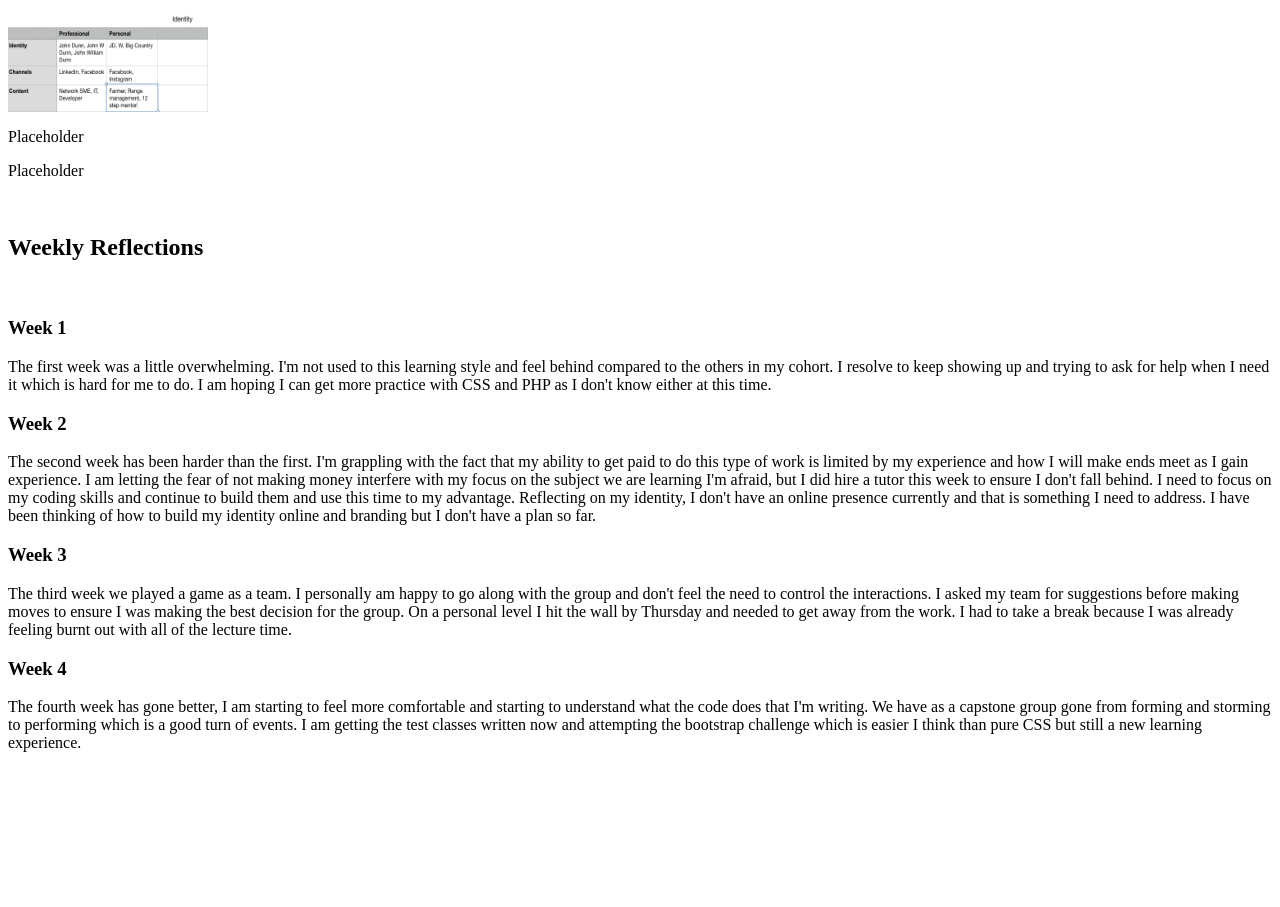
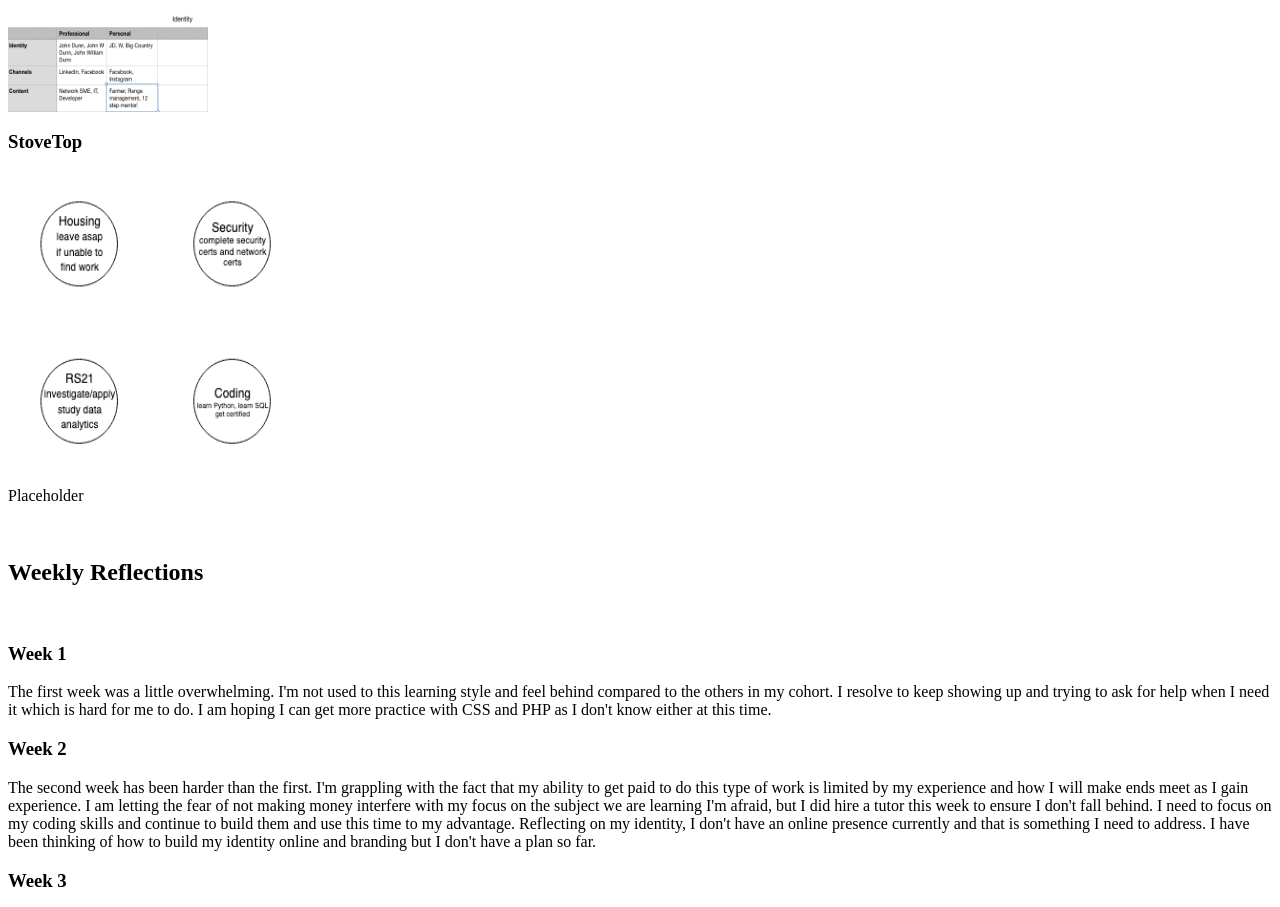
Before and after one commit to johnwilliamdunn/johnwilliamdunn.github.io, a plain HTML site: page index.html in a window 1280 px wide. Shown: the part 1380-2287 px from the top of the page. Before the commit the page ends 2148 px from the top, so only its background shows below. Drawn offline with Linux system fonts and the light colour scheme.

Commit message:
added burners img

```diff
--- a/index.html
+++ b/index.html
@@ -277,7 +277,9 @@
 		</div>
 		<h2>Visuals</h2>
 		<img src="Identity-project.png" alt="Identity graph" width="200" height="100">
-		<p>Placeholder
+		<h3>StoveTop</h3>
+		<img src="/images/burners-to-do.png" alt="Burners to do" width="300" height="300"
+		<p>
 
 		</p>
 		<p>
```
Also changed, not shown: images/burners-to-do.png (added).
